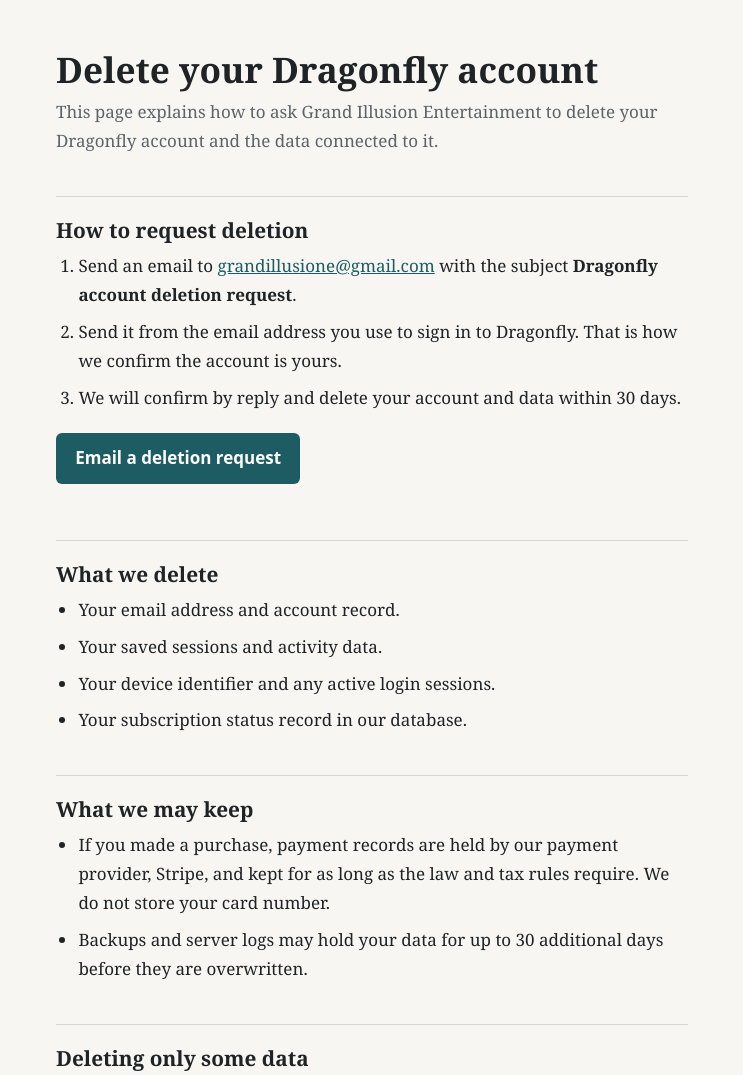
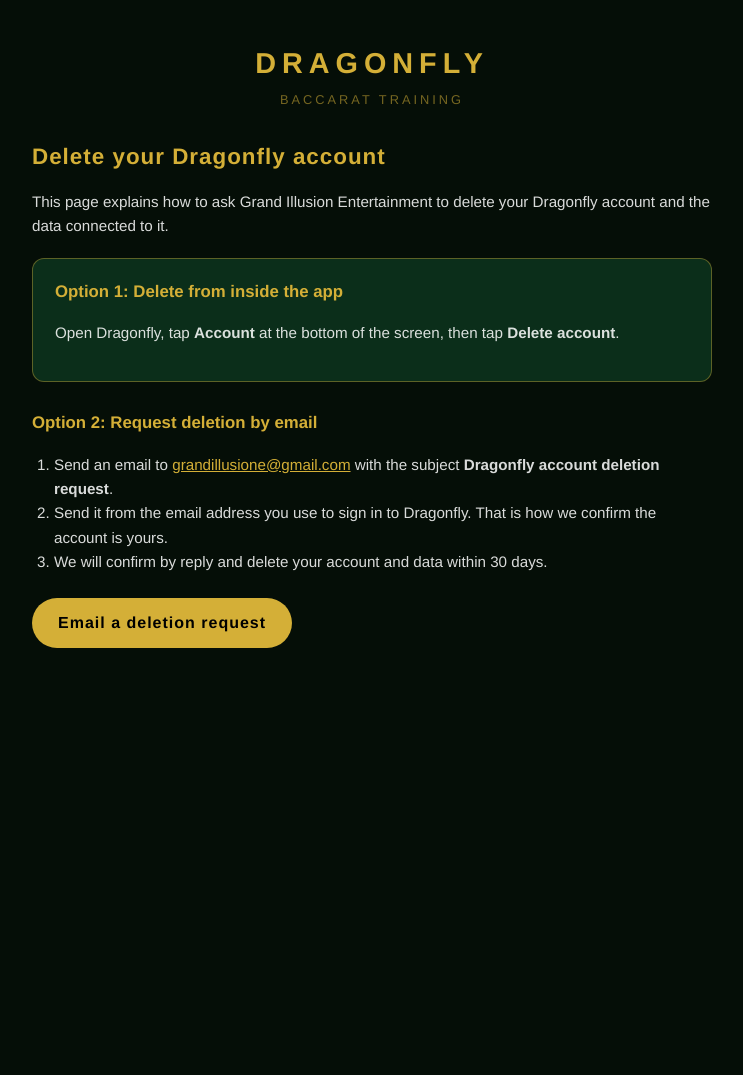
Before and after one commit to caseyfera/bcarratfunk, a plain HTML site: page deleteaccount.html in a window 1280 px wide. Shown: the top 1075 px of the page, without its empty margins (268-1011 px from the left). After the commit the page ends 800 px from the top, so only its background shows below. Drawn offline with Linux system fonts and the light colour scheme.

Commit message:
Update deleteaccount.html

```diff
--- a/deleteaccount.html
+++ b/deleteaccount.html
@@ -1,96 +1,100 @@
 <!DOCTYPE html>
 <html lang="en">
 <head>
-<meta charset="utf-8">
-<meta name="viewport" content="width=device-width, initial-scale=1">
-<title>Delete your account – Dragonfly</title>
-<meta name="description" content="How to request deletion of your Dragonfly account and data.">
+  <meta charset="UTF-8">
+  <meta name="viewport" content="width=device-width, initial-scale=1.0">
+  <title>Delete your Dragonfly account | Grand Illusion Entertainment</title>
+  <meta name="description" content="How to delete your Dragonfly account and the data connected to it.">
   <style>
-  :root {
-    --bg: #f7f6f2;
-    --text: #1f2326;
-    --muted: #5c6469;
-    --line: #d9d6cc;
-    --accent: #1d5c63;
-    --accent-text: #ffffff;
-  }
-  @media (prefers-color-scheme: dark) {
-    :root {
-      --bg: #14181a;
-      --text: #e6e8e6;
-      --muted: #9aa3a7;
-      --line: #2c3337;
-      --accent: #6cc0c8;
-      --accent-text: #0d1416;
-    }
-  }
-  * { box-sizing: border-box; }
-  html { -webkit-text-size-adjust: 100%; }
+    :root { color-scheme: dark; }
     body {
       margin: 0;
-    background: var(--bg);
-    color: var(--text);
-    font-family: Georgia, "Iowan Old Style", "Times New Roman", serif;
-    font-size: 1.0625rem;
-    line-height: 1.7;
+      background: #050e07;
+      color: rgba(255,255,255,0.85);
+      font-family: Helvetica Neue, Arial, sans-serif;
+      line-height: 1.6;
     }
-  main { max-width: 42rem; margin: 0 auto; padding: 3rem 1.25rem 4rem; }
-  h1 { font-size: 2.2rem; line-height: 1.2; margin: 0 0 .5rem; font-weight: 700; }
+    main {
+      max-width: 680px;
+      margin: 0 auto;
+      padding: 40px 20px 60px;
+    }
+    .brand {
+      text-align: center;
+      margin-bottom: 28px;
+    }
+    .brand .name {
+      font-size: 1.8rem;
+      font-weight: bold;
+      letter-spacing: 6px;
+      color: #d4af37;
+    }
+    .brand .tag {
+      font-size: 0.8rem;
+      letter-spacing: 3px;
+      color: rgba(212,175,55,0.55);
+      margin-top: 4px;
+    }
+    h1 {
+      color: #d4af37;
+      font-size: 1.4rem;
+      letter-spacing: 1px;
+      margin: 0 0 12px;
+    }
     h2 {
-    font-size: 1.3rem; line-height: 1.3;
-    margin: 2.5rem 0 .5rem; padding-top: 1.25rem;
-    border-top: 1px solid var(--line);
+      color: #d4af37;
+      font-size: 1.05rem;
+      margin: 28px 0 10px;
     }
-  p, ul, ol { margin: 0 0 1rem; }
-  ul, ol { padding-left: 1.4rem; }
-  li { margin-bottom: .5rem; }
-  .lead { color: var(--muted); margin-bottom: 1.5rem; }
-  a { color: var(--accent); }
-  a:focus-visible, .button:focus-visible { outline: 3px solid var(--accent); outline-offset: 2px; }
-  .button {
+    p, li { font-size: 0.95rem; }
+    ol, ul { padding-left: 22px; }
+    a { color: #d4af37; }
+    .card {
+      background: #0b2e1a;
+      border: 1px solid rgba(212,175,55,0.4);
+      border-radius: 12px;
+      padding: 20px 22px;
+      margin: 20px 0;
+    }
+    .btn {
       display: inline-block;
-    background: var(--accent);
-    color: var(--accent-text);
-    padding: .7rem 1.2rem;
-    border-radius: 6px;
-    font-family: system-ui, -apple-system, "Segoe UI", sans-serif;
-    font-weight: 600;
+      background: #d4af37;
+      color: #000;
+      font-weight: bold;
+      letter-spacing: 1px;
+      padding: 12px 26px;
+      border-radius: 50px;
       text-decoration: none;
-    margin: .25rem 0 1rem;
+      margin-top: 8px;
+    }
+    footer {
+      margin-top: 40px;
+      padding-top: 18px;
+      border-top: 1px solid rgba(212,175,55,0.15);
+      font-size: 0.8rem;
+      color: rgba(255,255,255,0.4);
     }
   </style>
 </head>
 <body>
 <main>
+  <div class="brand">
+    <div class="name">DRAGONFLY</div>
+    <div class="tag">BACCARAT TRAINING</div>
+  </div>
+
   <h1>Delete your Dragonfly account</h1>
-  <p class="lead">This page explains how to ask Grand Illusion Entertainment to delete your Dragonfly account and the data connected to it.</p>
+  <p>This page explains how to ask Grand Illusion Entertainment to delete your Dragonfly account and the data connected to it.</p>
 
-  <h2>How to request deletion</h2>
+  <div class="card">
+    <h2 style="margin-top:0;">Option 1: Delete from inside the app</h2>
+    <p>Open Dragonfly, tap <strong>Account</strong> at the bottom of the screen, then tap <strong>Delete account</strong>.</p>
+  </div>
+
+  <h2>Option 2: Request deletion by email</h2>
   <ol>
     <li>Send an email to <a href="mailto:grandillusione@gmail.com?subject=Dragonfly%20account%20deletion%20request">grandillusione@gmail.com</a> with the subject <strong>Dragonfly account deletion request</strong>.</li>
     <li>Send it from the email address you use to sign in to Dragonfly. That is how we confirm the account is yours.</li>
     <li>We will confirm by reply and delete your account and data within 30 days.</li>
   </ol>
-  <a class="button" href="mailto:grandillusione@gmail.com?subject=Dragonfly%20account%20deletion%20request">Email a deletion request</a>
-
-  <h2>What we delete</h2>
-  <ul>
-    <li>Your email address and account record.</li>
-    <li>Your saved sessions and activity data.</li>
-    <li>Your device identifier and any active login sessions.</li>
-    <li>Your subscription status record in our database.</li>
-  </ul>
-
-  <h2>What we may keep</h2>
-  <ul>
-    <li>If you made a purchase, payment records are held by our payment provider, Stripe, and kept for as long as the law and tax rules require. We do not store your card number.</li>
-    <li>Backups and server logs may hold your data for up to 30 additional days before they are overwritten.</li>
-  </ul>
-
-  <h2>Deleting only some data</h2>
-  <p>If you only want certain data removed, such as your saved sessions, say so in your email and we will delete just that.</p>
-
-  <p>Read our <a href="/privacy.html">Privacy Policy</a> for more on how we handle your information.</p>
-</main>
-</body>
-</html>
+  <a class="btn" href="mailto:grandillusione@gmail.com?subject=Dragonfly%20account%20deletion%20request">Email a deletion request</a>
```
Lines whose indentation alone changed are shown as unchanged.
